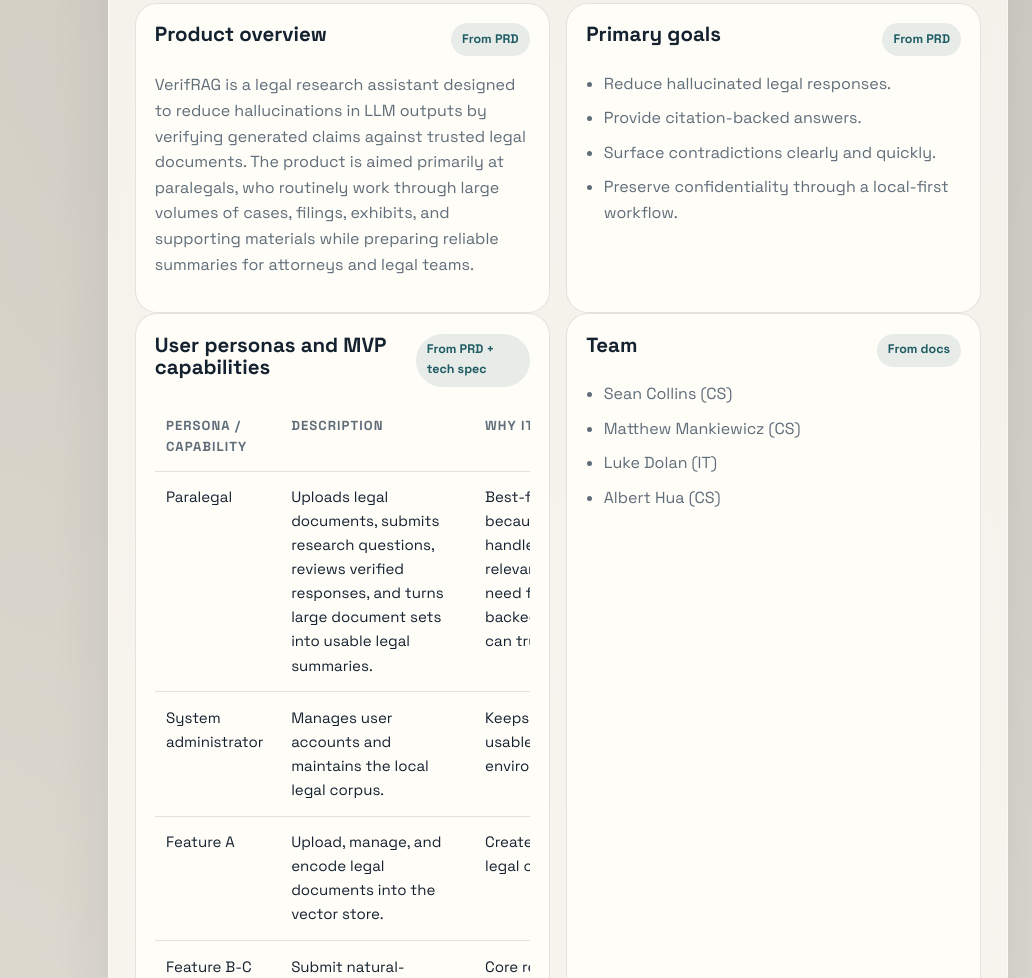
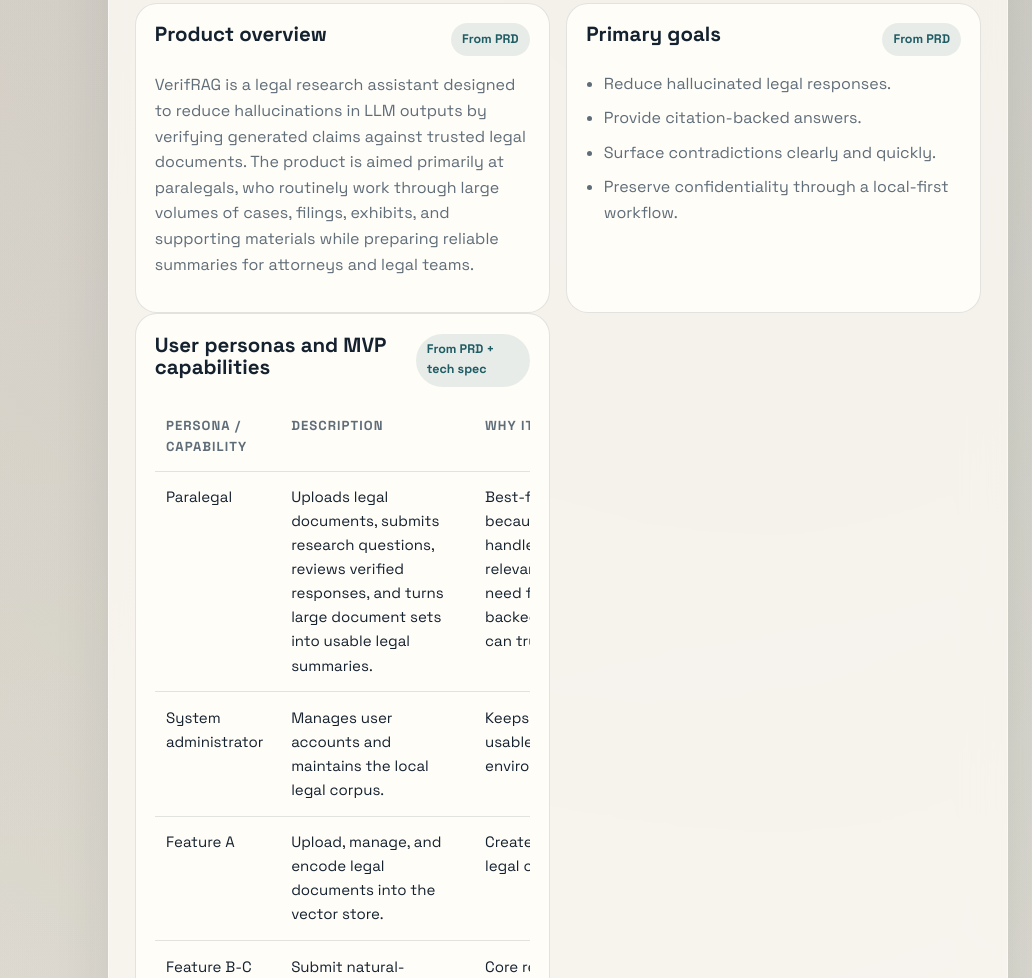
Before and after one commit to Seanszn/verifrag-site, a plain HTML site: page index.html in a window 1280 px wide. Shown: the part 1462-2440 px from the top of the page, without its empty margins (248-1280 px from the left). Drawn offline with Linux system fonts and the light colour scheme.

Commit message:
clean up drafting

```diff
--- a/index.html
+++ b/index.html
@@ -68,8 +68,6 @@
         <div class="sidebar-links">
           <a class="mini-link" href="https://github.com/Seanszn/Verifrag" target="_blank" rel="noreferrer">GitHub repository</a>
           <a class="mini-link" href="context/LegalVerifiRAG_Project_Summary.md">Project summary</a>
-          <a class="mini-link" href="context/Static%20Website%20Assignment%20Guidelines%20(1).pdf">Assignment guide</a>
-          <a class="mini-link" href="context/WebDesign%20Layout.txt">Layout notes</a>
         </div>
       </div>
     </aside>
@@ -214,18 +212,6 @@
             </p>
           </article>
 
-          <article class="card">
-            <div class="card-header">
-              <h3>Team</h3>
-              <span class="status-pill source">From docs</span>
-            </div>
-            <ul class="feature-list">
-              <li>Sean Collins (CS)</li>
-              <li>Matthew Mankiewicz (CS)</li>
-              <li>Luke Dolan (IT)</li>
-              <li>Albert Hua (CS)</li>
-            </ul>
-          </article>
         </div>
 
         <div class="card-grid two-up">
```
